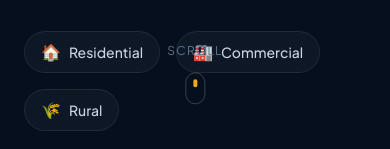
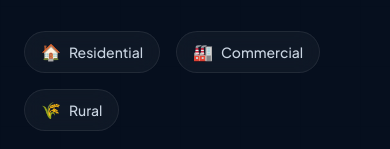
Before and after one commit to vish-n-u/Solaaris-infinity-energy, a Next.js app: page / in a window 390 px wide. Shown: the part 534-683 px from the top of the page. Built offline with nearby package versions, Linux system fonts and the light colour scheme.

Commit message:
1) button UI changes

```diff
--- a/app/_components/Hero.tsx
+++ b/app/_components/Hero.tsx
@@ -188,7 +188,7 @@
           initial={{ opacity: 0 }}
           animate={{ opacity: 1 }}
           transition={{ delay: 1.2, duration: 0.5 }}
-          className="absolute bottom-8 left-1/2 -translate-x-1/2 flex flex-col items-center gap-2"
+          className="absolute bottom-8 left-1/2 -translate-x-1/2 hidden sm:flex flex-col items-center gap-2"
         >
           <span className="text-xs text-slate-400 dark:text-slate-500 tracking-widest uppercase">Scroll</span>
           <motion.div
--- a/app/globals.css
+++ b/app/globals.css
@@ -22,6 +22,14 @@
 }
 
 /* ── Body ── */
+button {
+  cursor: pointer;
+}
+
+button:disabled {
+  cursor: not-allowed;
+}
+
 body {
   background-color: #F8FAFC;
   color: #0F172A;
```
